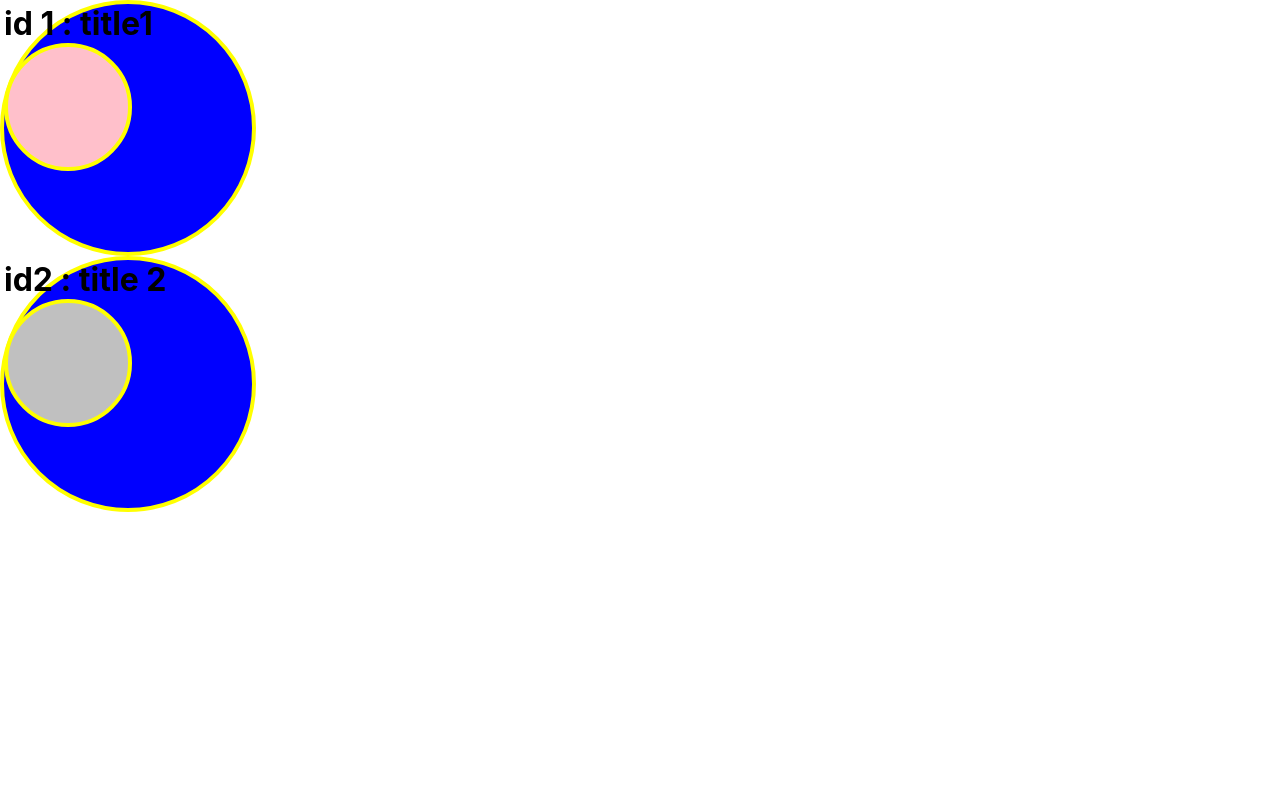
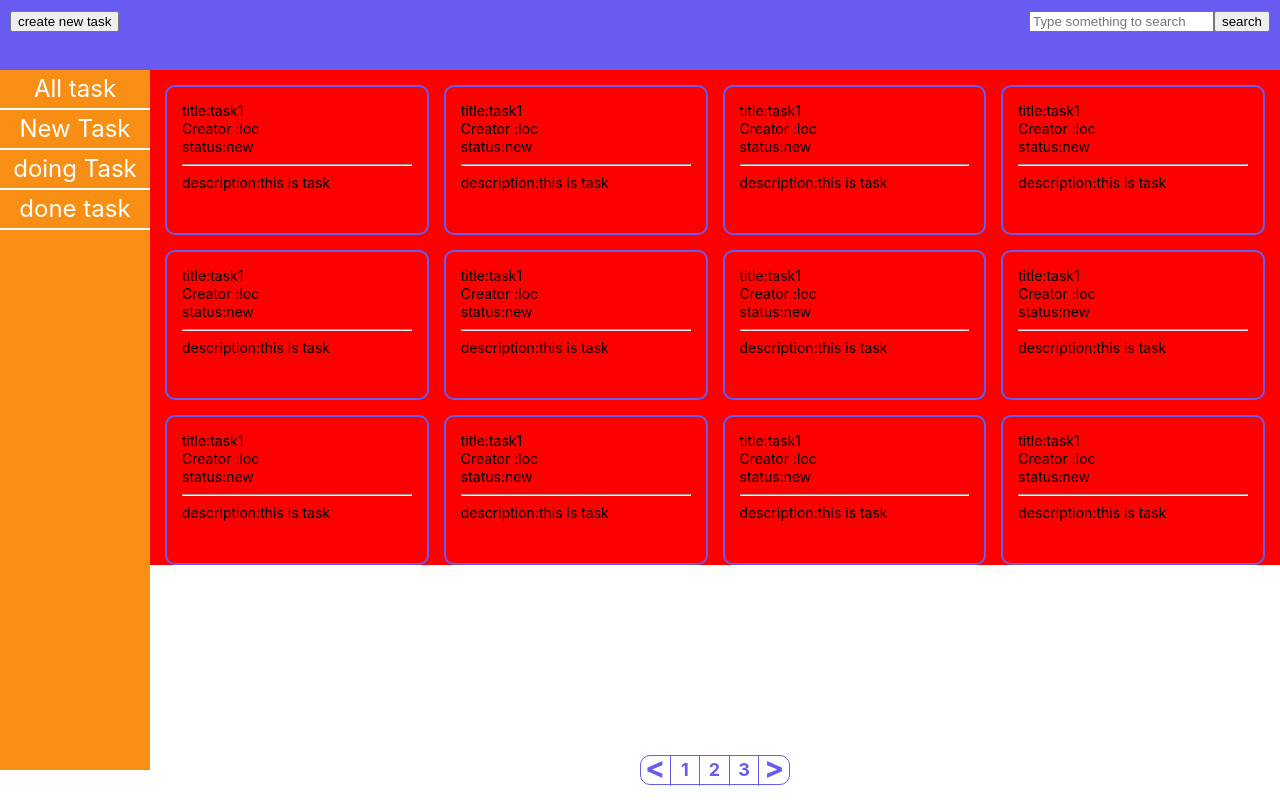
Before and after one commit to songtoantd18/ReactJs, a React (Create React App) app: page / in a window 1280 px wide. Built offline with nearby package versions, Linux system fonts and the light colour scheme.

Commit message:
homeworksReact1

```diff
--- a/src/App.css
+++ b/src/App.css
@@ -1,139 +1,311 @@
-.App {
-  text-align: center;
+* {
+
+  box-sizing: border-box;
+
 }
 
-.App-logo {
-  height: 40vmin;
-  pointer-events: none;
+
+
+:root {
+
+  --primary: #675bf1;
+
+  --new: #04be00;
+
 }
 
-@media (prefers-reduced-motion: no-preference) {
-  .App-logo {
-    animation: App-logo-spin infinite 20s linear;
-  }
+
+
+a, p, ul, li, h1,
+
+h2, h3, h4, h5, h6 {
+
+  padding: 0;
+
+  margin: 0;
+
 }
 
-.App-header {
-  background-color: #282c34;
-  min-height: 100vh;
+
+
+p {
+
+  font-size: 14px;
+
+  line-height: 18px;
+
+}
+
+
+
+.layout {
+
+  width: 1024px;
+
+  margin: 15px auto;
+
+}
+
+
+
+.containerItem {
+
+  width: calc(25% - 75px / 4);
+
+  height: 150px;
+
+  border-radius: 10px;
+
+  border: 2px solid var(--primary);
+
+  padding: 15px;
+
+}
+
+
+
+.containerItem__title,
+
+.containerItem__status,
+
+.containerItem__description > p:first-child {
+
+  font-weight: bold;
+
+}
+
+
+
+.containerItem__status--new {
+
+  color: var(--new);
+
+}
+
+
+
+.containerItem__lineBreak {
+
+  height: 2px;
+
+  background: var(--primary);
+
+}
+
+.containerItem__description > p:last-child {
+
+  overflow: hidden;
+
+  display: -webkit-box;
+
+  -webkit-line-clamp: 2;
+
+  -webkit-box-orient: vertical;
+
+}
+.containerHeader {
+
   display: flex;
-  flex-direction: column;
+
+  justify-content: space-between;
+
+  width: 100%;
+
+  height: 70px;
+
+  padding: 10px;
+
+  background-color: var(--primary);
+
+}
+
+
+
+.containerHeader__left > button {
+
+  width: 200px;
+
+  height: 50px;
+
+  border: 2px solid white;
+
+  border-radius: 10px;
+
+  border-top-left-radius: 0;
+
+  border-bottom-left-radius: 0;
+
+  background-color: transparent;
+
+  font-size: 24px;
+
+  text-align: center;
+
+  color: white;
+
+  cursor: pointer;
+
+}
+
+
+
+.containerHeader__right > input {
+
+  width: 500px;
+
+  height: 50px;
+
+  font-size: 24px;
+
+  border: 2px solid white;
+
+  border-radius: 10px;
+
+  border-top-right-radius: 0;
+
+  border-bottom-right-radius: 0;
+
+  margin-right: 15px;
+
+  background-color: transparent;
+
+  padding-left: 20px;
+
+}
+
+.containerHeader__right > input::placeholder {
+
+  color: #bbb;
+
+}
+
+
+
+.containerHeader__right > button {
+
+  width: 100px;
+
+  height: 50px;
+
+  font-size: 24px;
+
+  color: white;
+
+  border: 2px solid white;
+
+  border-radius: 10px;
+
+  border-top-left-radius: 0;
+
+  border-bottom-left-radius: 0;
+
+  background-color: transparent;
+
+  cursor: pointer;
+
+}
+.containerSidebar {
+  position: absolute;
+  width: 150px;
+  height: calc(100vh - 100px);
+  background-color: #f88f14;
+}
+.containerSidebar_item {
+  height: 40px;
+  width: 100%;
+  display: flex;
+  justify-content: center;
   align-items: center;
-  justify-content: center;
-  font-size: calc(10px + 2vmin);
+  border-bottom: 2px solid white;
+}
+.containerSidebar_item > p {
+  font-size: 24px;
   color: white;
 }
+ .containerBody {
+  background-color: red;
 
-.App-link {
-  color: #61dafb;
+   display: flex;
+
+  flex-wrap: wrap;
+
+  width: calc(100% - 150px);
+
+  margin-left: 150px;
+
 }
 
-@keyframes App-logo-spin {
-  from {
-    transform: rotate(0deg);
-  }
-  to {
-    transform: rotate(360deg);
-  }
-}
-.vidu {
-  background-color: black;
-  color: yellow;
-}
-* {
-  box-sizing: border-box;
-}
-:root {
-  --primary :#675bf1;
-  --new:#04be00;
-}
-a,p,ul,li,h1,h2,h3,h4,h5,h6 {
-  padding: 0;
-  margin: 0;
-}
-p {
-  font-size: 14px;
-  line-height: 18px;
-}
-.layout {
-  /* background-color: red; */
-  width: 1024px;
-  margin: 15px auto;
-}
-.containerItem {
-  width: calc(25% - 75px / 4);
-  height: 150px;
-  border-radius: 10px;
-  border: 2px solid var(--primary);
-  padding: 15px;
-}
-.containerItem_title,
-.containerItem_status,
-.containerItem_description > p:first-child {
-  font-weight: bold;
-}
-.containerItem_status--new {
-  color: var(--new);
-}
-.containerItem_lineBreak {
-  height: 2px;
-  background-color: var(--primary);
-}
-.containerItem_description > p :last-child {
-  overflow: hidden;
-  display: -webkit-box;
-  -webkit-line-clamp: 2;
-  -webkit-box-orient: vertical;
-}
-.normal {
-  text-transform: uppercase;
-  margin: 0px;
-  background-color: #00ff00;
-  color: white;
-  border-radius: 25px;
-font-size: 1em;
+.containerBody > div {
+
+  margin-right: 15px;
+
+  margin-top: 15px;
 
 }
-.containerItem2,
-.containerItem3  {
-  background-color: rgb(249, 248, 248);
-  width: calc(25% - 75px / 4);
-  height: 150px;
-  border-radius: 10px;
-  border: 5px solid gray;
-  padding: 15px;
-}
-.containerItem2-title ,
-.containerItem3-title
 
-{
-  font-weight: bold;
-}
-.containerItem2-creator,
-.containerItem2-status
- {
-  color:  silver;
-  font-weight: bold;
-}
-.urgent {
-  background-color: red;
-  color: white;
-  border-radius: 25px;
-text-transform: uppercase;
-font-size: 1em;
-}
-.circle {
-  background-color: blue;
-  width: 20vw;
-  height: 20vw;
-  border: 4px solid yellow;
-  border-radius: 99%;
-}
-.circleSmall {
-  background-color: red;
-  width: 10vw;
-  height: 10vw;
-  border: 4px solid yellow;
-  border-radius: 99%;
+
+
+.containerBody > div:nth-child(4n + 1) {
+
+  margin-left: 15px;
 
 }
+.containerFooter {
+
+  position: absolute;
+
+  bottom: 15px;
+
+  left: 50vw;
+
+  display: flex;
+
+  width: 150px;
+
+  height: 30px;
+
+  border: 1px solid var(--primary);
+
+  border-radius: 10px;
+
+}
+.containerFooter > div {
+
+  width: 30px;
+
+  height: 30px;
+
+  display: flex;
+
+  justify-content: center;
+
+  align-items: center;
+
+  font-weight: bold;
+
+  font-size: 18px;
+
+  color: var(--primary);
+
+  border-right: 1px solid var(--primary);
+
+  padding-bottom: 3px;
+
+}
+.containerFooter > div:last-child {
+
+  border-right: none;
+
+}
+
+
+
+.containerFooter > div:first-child,
+
+.containerFooter > div:last-child {
+
+  font-size: 30px;
+
+  padding-bottom: 8px;
+
+}
--- a/src/App.js
+++ b/src/App.js
@@ -1,16 +1,31 @@
 
 import "./App.css";
-
-import Circle from "./Circle";
-// import CircleSmall from "./circleSmall";
+import TodoItem from "./component/todoItem";
+import Header from "./component/Header";
+import Sidebar from "./component/Sidebar";
+import Body from "./component/Body";
+import Footer from './component/Footer';
 
 function App() {
   return (
     <div>
-      <Circle id={'id 1'} title= {'title1'} backgroundColor={'pink'}></Circle>
-      <Circle id={'id2'} title= {'title 2'} backgroundColor={'silver'}></Circle>
+        <Header></Header>
+        <Sidebar></Sidebar>
+        <Body></Body>
+        <Footer></Footer>
+
 
     </div>
+
+
+    // <div className="layout">
+    //   <TodoItem/>
+    // </div>
+    // <div>
+    //   <Circle id={'id 1'} title= {'title1'} backgroundColor={'pink'}></Circle>
+    //   <Circle id={'id2'} title= {'title 2'} backgroundColor={'silver'}></Circle>
+
+    // </div>
   );
 }
 
--- /dev/null
+++ b/src/component/Body.jsx
@@ -0,0 +1,26 @@
+import TodoItem from "./todoItem"
+
+
+
+const Body =()=> {
+    return (
+        <div className="containerBody">
+            <TodoItem/>
+            <TodoItem/>
+            <TodoItem/>
+            <TodoItem/>
+            <TodoItem/>
+            <TodoItem/>
+            <TodoItem/>
+            <TodoItem/>
+            <TodoItem/>
+            <TodoItem/>
+            <TodoItem/>
+            <TodoItem/>
+
+
+
+        </div>
+    )
+}
+export default Body;
--- /dev/null
+++ b/src/component/Footer.jsx
@@ -0,0 +1,39 @@
+const Footer =()=> {
+    return(
+        <div className='containerFooter'>
+
+      <div className='containerFooter__page'>
+
+        {'<'}
+
+      </div>
+
+      <div className='containerFooter__page'>
+
+        1
+
+      </div>
+
+      <div className='containerFooter__page'>
+
+        2
+
+      </div>
+
+      <div className='containerFooter__page'>
+
+        3
+
+      </div>
+
+      <div className='containerFooter__page'>
+
+        {'>'}
+
+      </div>
+
+    </div>
+
+    )
+}
+export default Footer;
--- /dev/null
+++ b/src/component/Header.jsx
@@ -0,0 +1,18 @@
+const Header =()=> {
+    return(
+        <div className="containerHeader">
+            <div className="containerHeader_left">
+                <button> create new task</button>
+            </div>
+            <div className="containerHeader_right">
+                <input placeholder="Type something to search" />
+                <button>search</button>
+            </div>
+        </div>
+
+
+
+
+    )
+}
+export default Header;
--- /dev/null
+++ b/src/component/Sidebar.jsx
@@ -0,0 +1,21 @@
+const Sidebar = () => {
+    return(
+        <div className="containerSidebar">
+            <div className="containerSidebar_item">
+                <p>All task</p>
+            </div>
+            <div className="containerSidebar_item">
+                <p>New Task</p>
+            </div>
+            <div className="containerSidebar_item">
+                <p>doing Task</p>
+            </div>
+            <div className="containerSidebar_item">
+                <p>done task</p>
+            </div>
+
+
+        </div>
+    )
+}
+export default Sidebar;
--- /dev/null
+++ b/src/component/todoItem.jsx
@@ -0,0 +1,13 @@
+const TodoItem =()=> {
+    return(
+        <div className="containerItem">
+            <p className="containerItem_title">title:task1</p>
+            <p className="containerItem_title">Creator :loc</p>
+            <p className="containerItem_title">status:new</p>
+            <hr className="containerItem_title"/>
+            <p className="containerItem_title">description:this is task</p>
+
+        </div>
+    )
+}
+export default TodoItem;
```
Also changed, not shown: src/layout/Header.css (added).
